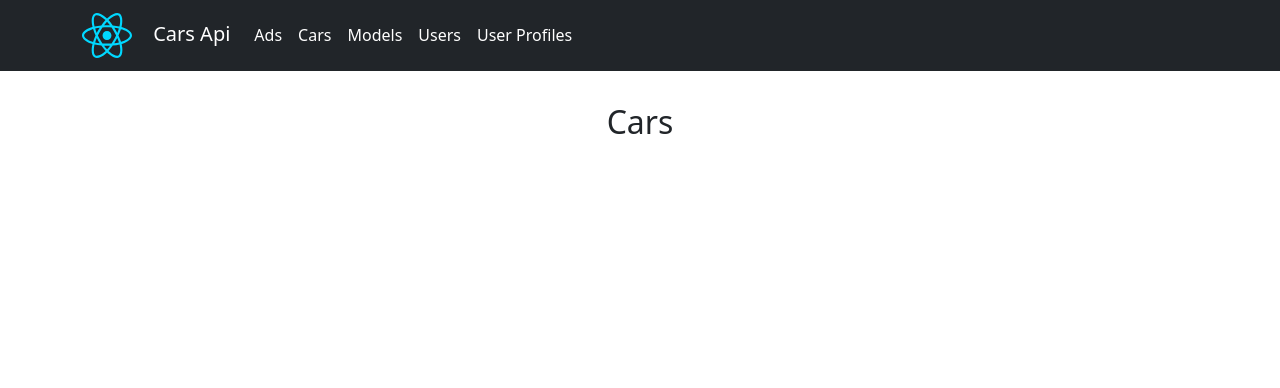
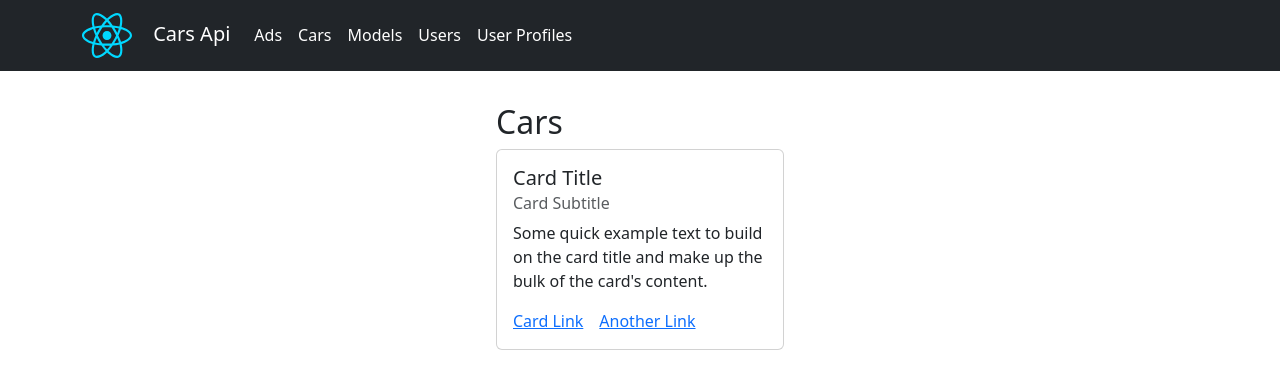
Before and after one commit to nlodato6/Cars, a React (Vite) app in the folder frontend/: page /cars in a window 1280 px wide. Shown: the top 388 px of the page. Built offline with nearby package versions, Linux system fonts and the light colour scheme.

Commit message:
cars pages car cad

```diff
--- /dev/null
+++ b/frontend/src/components/carCard.jsx
@@ -0,0 +1,20 @@
+import Card from 'react-bootstrap/Card';
+
+function CarCard() {
+  return (
+    <Card style={{ width: '18rem' }}>
+      <Card.Body>
+        <Card.Title>Card Title</Card.Title>
+        <Card.Subtitle className="mb-2 text-muted">Card Subtitle</Card.Subtitle>
+        <Card.Text>
+          Some quick example text to build on the card title and make up the
+          bulk of the card's content.
+        </Card.Text>
+        <Card.Link href="#">Card Link</Card.Link>
+        <Card.Link href="#">Another Link</Card.Link>
+      </Card.Body>
+    </Card>
+  );
+}
+
+export default CarCard;
--- a/frontend/src/pages/Cars.jsx
+++ b/frontend/src/pages/Cars.jsx
@@ -1,7 +1,12 @@
+import CarCard from "../components/carCard";
+
 function Cars() {
   return (
     <div>
       <h2>Cars</h2>
+      <CarCard />
+
+
     </div>
   )
 }
```
